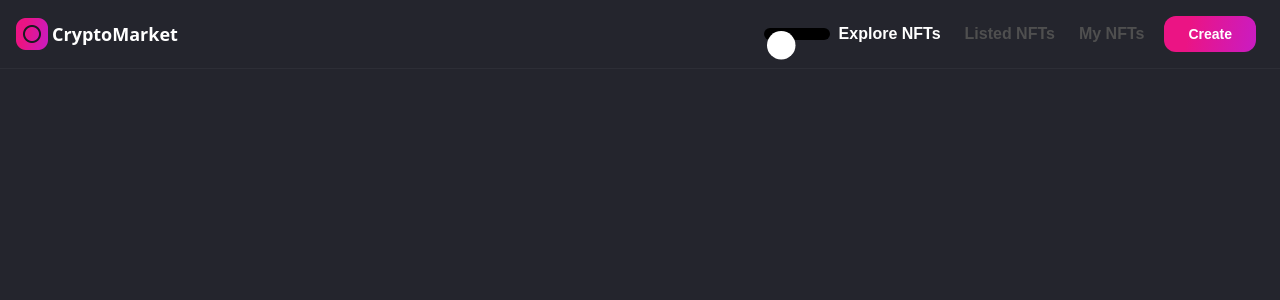
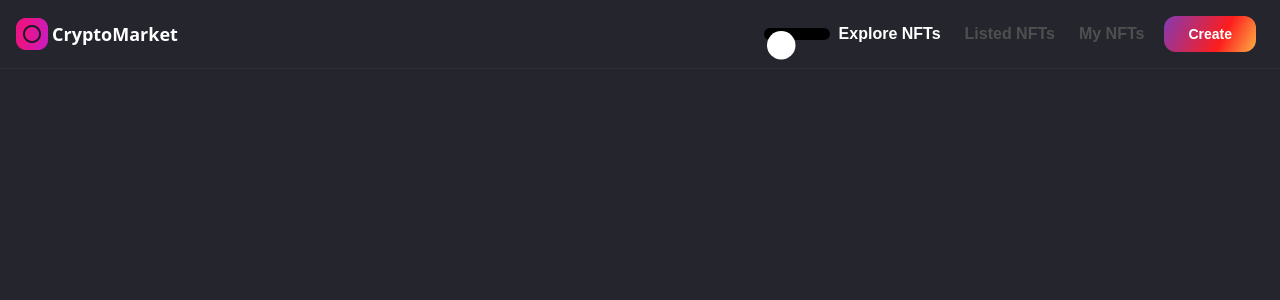
Before and after one commit to Andrewzhan2001/web3.0-NFT, a Next.js app: page / in a window 1280 px wide. Shown: the top 300 px of the page. Built offline with nearby package versions, Linux system fonts and the light colour scheme; a web font is replaced by a local one.

Commit message:
edit bg color

```diff
--- a/styles/globals.css
+++ b/styles/globals.css
@@ -5,7 +5,7 @@
 @tailwind utilities;
 
 .nft-gradient{
-  background: linear-gradient(101.12deg, #eb1484 27.35%, #c91cc3 99.99%, #c81cc5 100%, #c81cc5 100%);
+  background: linear-gradient(117deg, rgba(131,58,180,1) 0%, rgba(253,29,29,1) 63%, rgba(252,176,69,1) 100%);
 }
 
 .white-bg{
```
